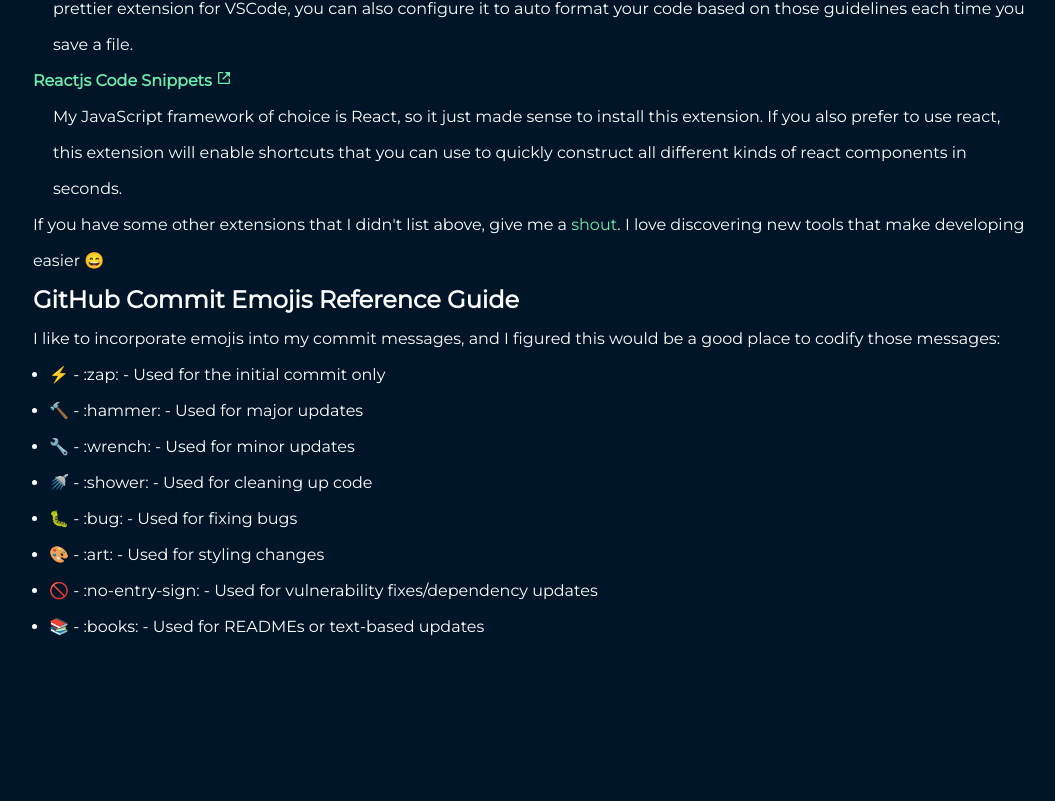
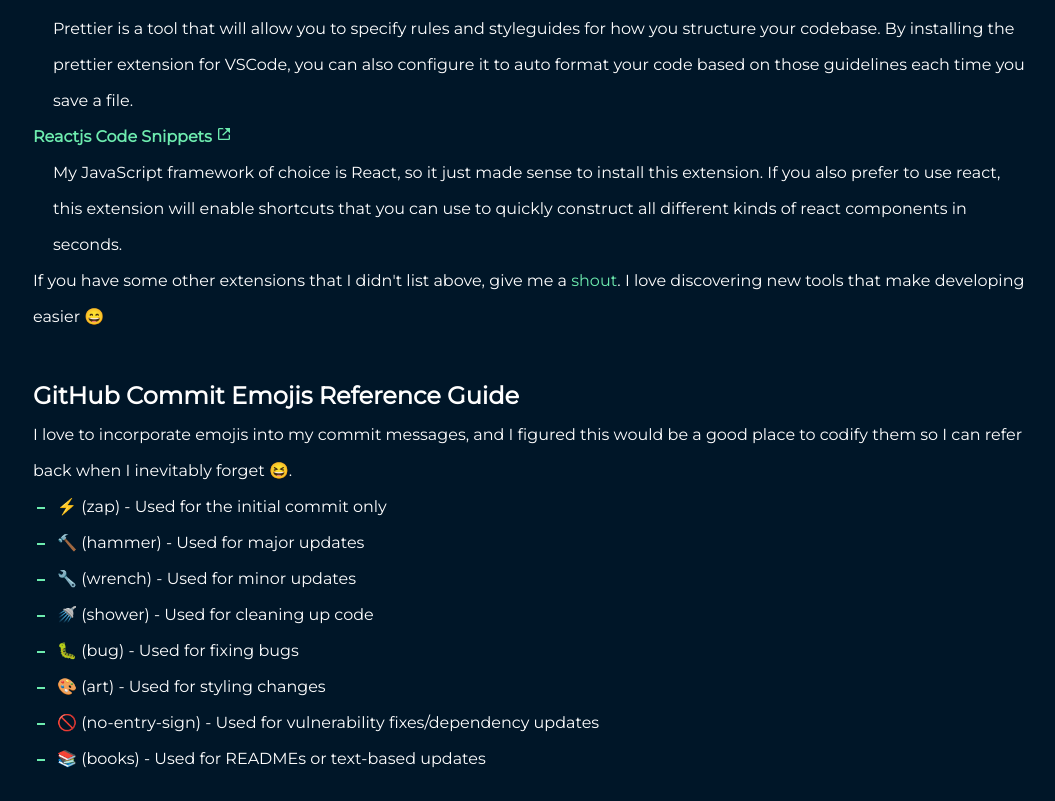
Before and after one commit to thefrugaldev/blog-v2, a Next.js app: page /setup in a window 1280 px wide. Shown: the part 1035-1836 px from the top of the page, without its empty margins (111-1166 px from the left). Before the commit the page ends 1704 px from the top, so only its background shows below. Built offline with nearby package versions, Linux system fonts and the light colour scheme; a web font is replaced by a local one.

Commit message:
:wrench: encapsulate component for github commit messages

```diff
--- a/src/pages/setup.tsx
+++ b/src/pages/setup.tsx
@@ -1,40 +1,21 @@
 import { Box, Heading, ListItem, Text, UnorderedList } from "@chakra-ui/layout";
 import React, { FC } from "react";
-import ExternalLink from "@shared/components/external-link";
 import Layout from "@shared/components/layout";
 import VsCodeExtensions from "@scenes/setup/components/vscode-extensions/vscode-extensions";
+import GithubCommitMessages from "@scenes/setup/components/github-commit-messages/github-commit-messages";
+import globalStyles from "@shared/styles/global";
 
 const UsesPage: FC = () => {
-  // TODO: include link to my dotfiles?
+  // TODO: Include link to my dotfiles?
+  // TODO: Break out into separate pages?
 
   return (
     <Layout>
-      <Box>
+      <Box mt={globalStyles.marginTopGap}>
         <VsCodeExtensions />
       </Box>
-      <Box>
-        <Heading as="h2" fontSize="2xl">
-          GitHub Commit Emojis Reference Guide
-        </Heading>
-        <Text>
-          I like to incorporate emojis into my commit messages, and I figured
-          this would be a good place to codify those messages:
-        </Text>
-        <UnorderedList>
-          <ListItem>⚡ - :zap: - Used for the initial commit only</ListItem>
-          <ListItem>🔨 - :hammer: - Used for major updates</ListItem>
-          <ListItem>🔧 - :wrench: - Used for minor updates</ListItem>
-          <ListItem>🚿 - :shower: - Used for cleaning up code</ListItem>
-          <ListItem>🐛 - :bug: - Used for fixing bugs</ListItem>
-          <ListItem>🎨 - :art: - Used for styling changes</ListItem>
-          <ListItem>
-            🚫 - :no-entry-sign: - Used for vulnerability fixes/dependency
-            updates
-          </ListItem>
-          <ListItem>
-            📚 - :books: - Used for READMEs or text-based updates
-          </ListItem>
-        </UnorderedList>
+      <Box mt={10}>
+        <GithubCommitMessages />
       </Box>
     </Layout>
   );
--- /dev/null
+++ b/src/scenes/setup/components/github-commit-messages/github-commit-messages.tsx
@@ -0,0 +1,32 @@
+import React, { FC } from "react";
+import { Heading, List, Text } from "@chakra-ui/react";
+import ListItem from "@shared/components/layout/components/list-item/list-item";
+
+const GithubCommitMessages: FC = () => {
+  return (
+    <>
+      <Heading as="h2" fontSize="2xl">
+        GitHub Commit Emojis Reference Guide
+      </Heading>
+      <Text>
+        I love to incorporate emojis into my commit messages, and I figured this
+        would be a good place to codify them so I can refer back when I
+        inevitably forget 😆.
+      </Text>
+      <List>
+        <ListItem>⚡ (zap) - Used for the initial commit only</ListItem>
+        <ListItem>🔨 (hammer) - Used for major updates</ListItem>
+        <ListItem>🔧 (wrench) - Used for minor updates</ListItem>
+        <ListItem>🚿 (shower) - Used for cleaning up code</ListItem>
+        <ListItem>🐛 (bug) - Used for fixing bugs</ListItem>
+        <ListItem>🎨 (art) - Used for styling changes</ListItem>
+        <ListItem>
+          🚫 (no-entry-sign) - Used for vulnerability fixes/dependency updates
+        </ListItem>
+        <ListItem>📚 (books) - Used for READMEs or text-based updates</ListItem>
+      </List>
+    </>
+  );
+};
+
+export default GithubCommitMessages;
```
